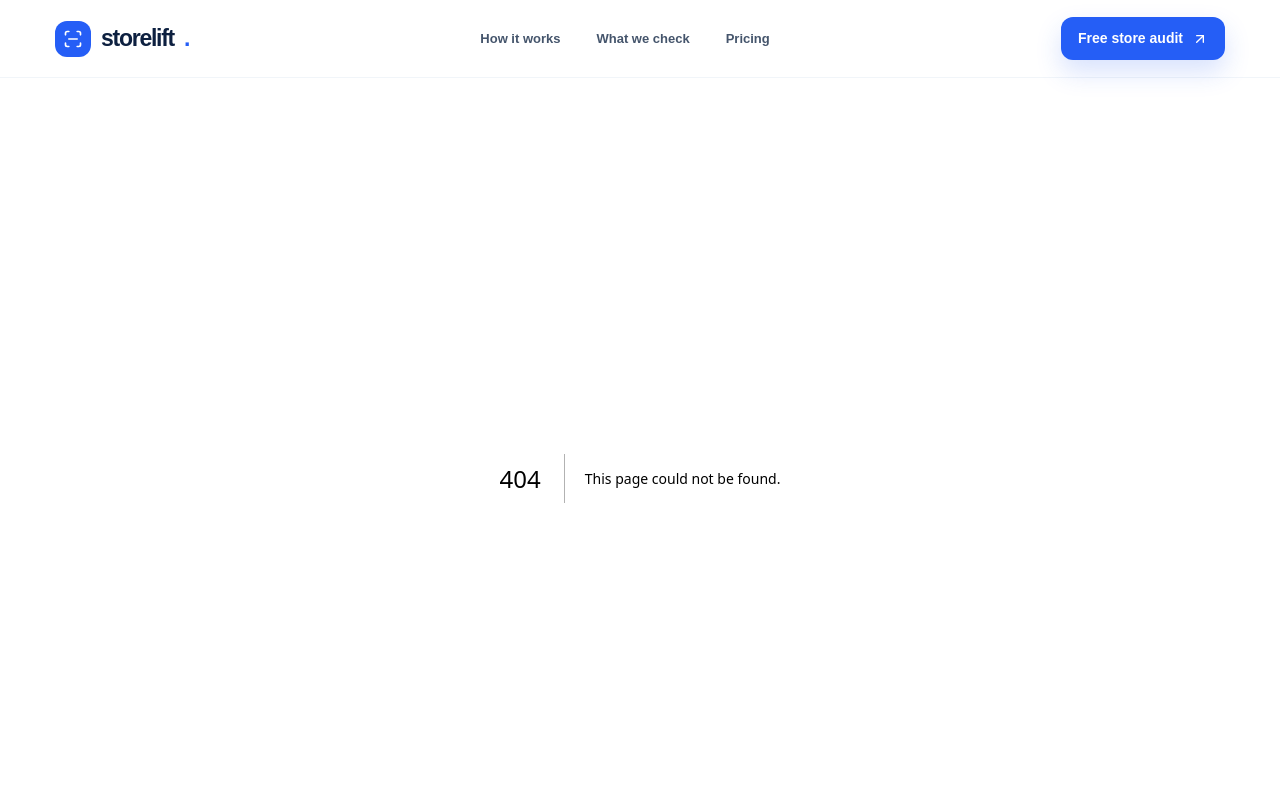
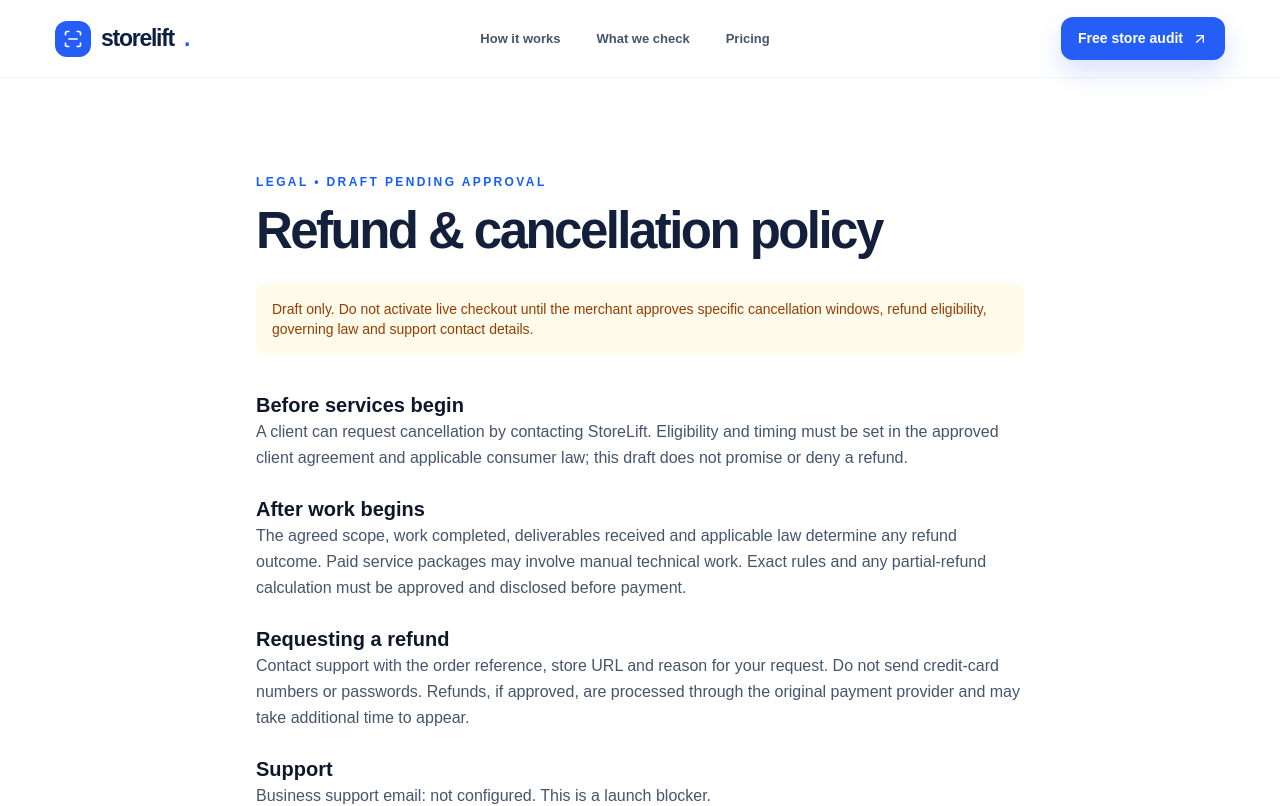
Before and after one commit to Kadir70-dev/StoreLift, a Next.js app in the folder web/: page /refund in a window 1280 px wide. Before the commit this address had no page. Shown: the top 806 px of the page. Built offline with nearby package versions, Linux system fonts and the light colour scheme.

Commit message:
legal: add clearly labeled draft terms and refund policies

```diff
--- /dev/null
+++ b/web/app/refund/page.tsx
@@ -0,0 +1,18 @@
+import type {Metadata} from 'next';
+import Link from 'next/link';
+
+export const metadata: Metadata = {title:'Refund & Cancellation Policy | StoreLift',robots:{index:false,follow:false}};
+const contact=process.env.NEXT_PUBLIC_SUPPORT_EMAIL;
+
+export default function Refund(){return <main className="shell max-w-3xl py-16 md:py-24">
+  <p className="text-xs font-bold tracking-[.2em] text-blue-600 uppercase">Legal • Draft pending approval</p>
+  <h1 className="section-title mt-3">Refund & cancellation policy</h1>
+  <p className="mt-6 rounded-xl bg-amber-50 p-4 text-amber-800 text-sm">Draft only. Do not activate live checkout until the merchant approves specific cancellation windows, refund eligibility, governing law and support contact details.</p>
+  <section className="mt-9 space-y-6 text-slate-600 leading-relaxed">
+    <div><h2 className="text-xl font-bold text-slate-900">Before services begin</h2><p>A client can request cancellation by contacting StoreLift. Eligibility and timing must be set in the approved client agreement and applicable consumer law; this draft does not promise or deny a refund.</p></div>
+    <div><h2 className="text-xl font-bold text-slate-900">After work begins</h2><p>The agreed scope, work completed, deliverables received and applicable law determine any refund outcome. Paid service packages may involve manual technical work. Exact rules and any partial-refund calculation must be approved and disclosed before payment.</p></div>
+    <div><h2 className="text-xl font-bold text-slate-900">Requesting a refund</h2><p>Contact support with the order reference, store URL and reason for your request. Do not send credit-card numbers or passwords. Refunds, if approved, are processed through the original payment provider and may take additional time to appear.</p></div>
+    <div><h2 className="text-xl font-bold text-slate-900">Support</h2><p>{contact ? <a href={`mailto:${contact}`} className="text-blue-600 underline">{contact}</a> : 'Business support email: not configured. This is a launch blocker.'}</p></div>
+    <p>For further details, see the <Link href="/terms" className="text-blue-600 underline">Terms of Service</Link>.</p>
+  </section>
+</main>}
```
